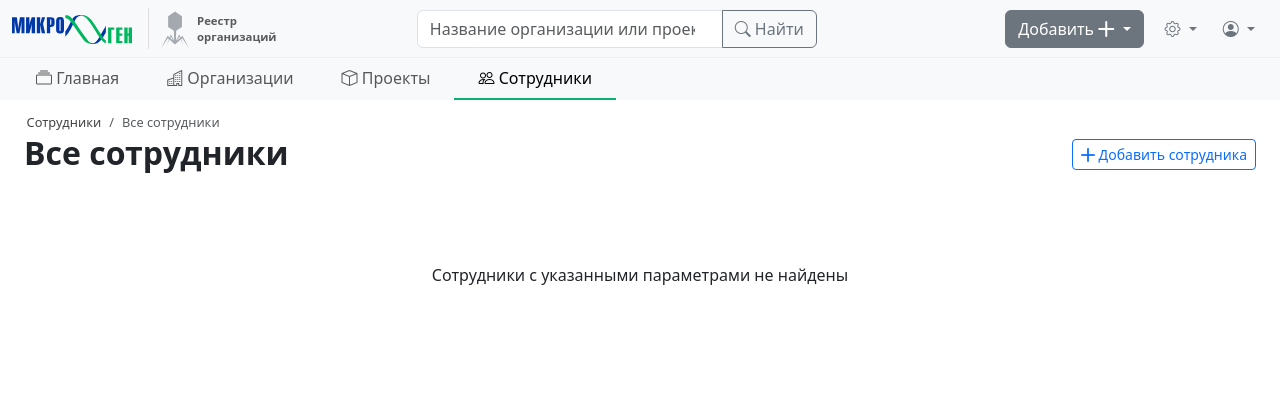
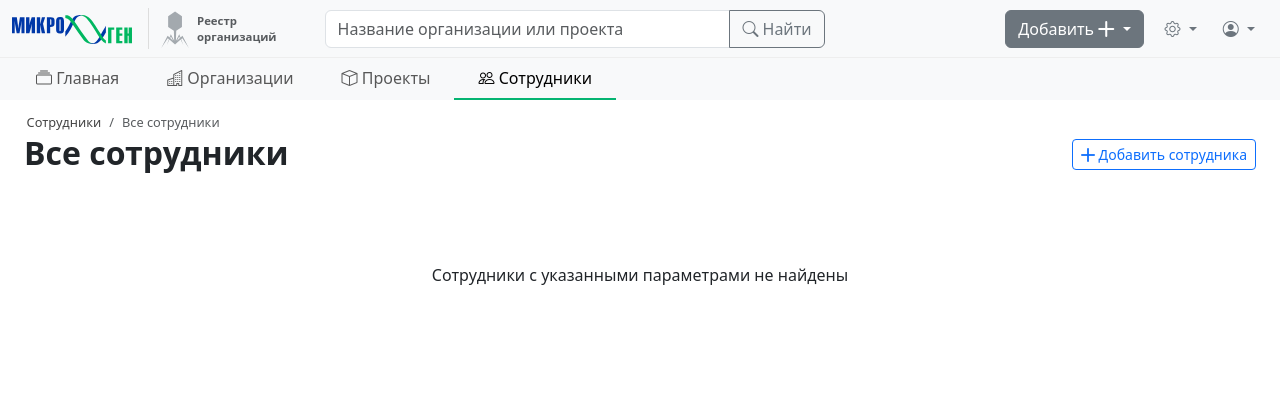
Before and after one commit to kwaket/bphg_orgs, a Django app: page /employees in a window 1280 px wide. Shown: the top 420 px of the page. Run offline with Django 3.2, Linux system fonts and the light colour scheme; the visitor is signed in with stand-in values (Sample User, id 1); data that the repository does not hold is empty; some libraries are stand-ins or nearby versions.

Commit message:
edit search field style in headr

```diff
--- a/static/main/styles/main.css
+++ b/static/main/styles/main.css
@@ -61,7 +61,7 @@
 }
 
 #search-form .input-group {
-    width: 400px !important;
+    width: 500px !important;
 }
 
 /* #search-popup-result {
--- a/templates/base.html
+++ b/templates/base.html
@@ -33,7 +33,7 @@
         </button>
         <div class="collapse navbar-collapse" id="navbarSupportedContent">
           {% if user.is_authenticated %}
-          <form class="d-flex me-5 ms-auto pe-5" id="search-form" method="get" action="/search">
+          <form class="d-flex me-5 pe-5" id="search-form" method="get" action="/search">
             <div class="input-group w-100">
               <input type="search" class="form-control" placeholder="Название организации или проекта" name="q"
                 aria-label="Название порганизации или роекта" aria-describedby="button-addon2">
```
